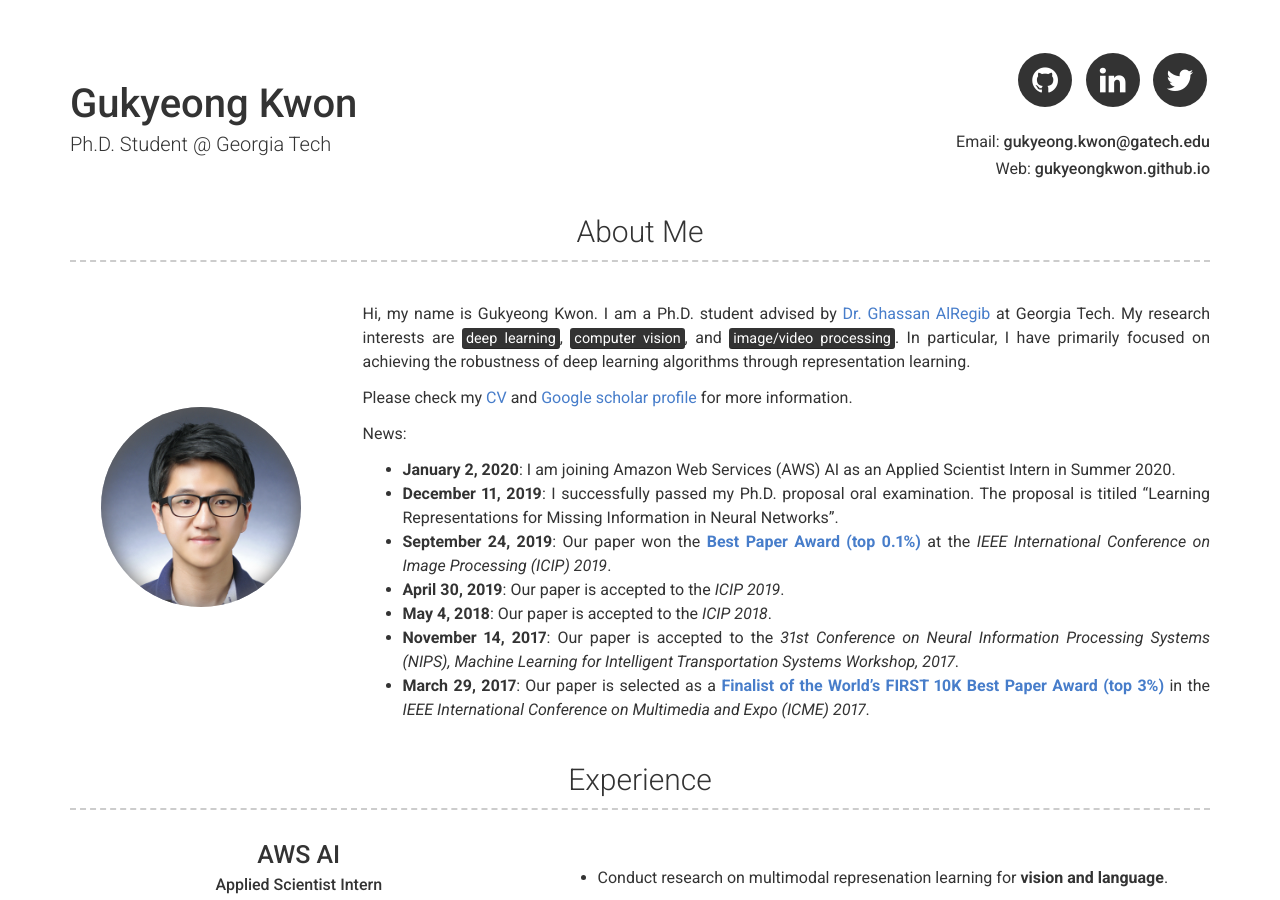
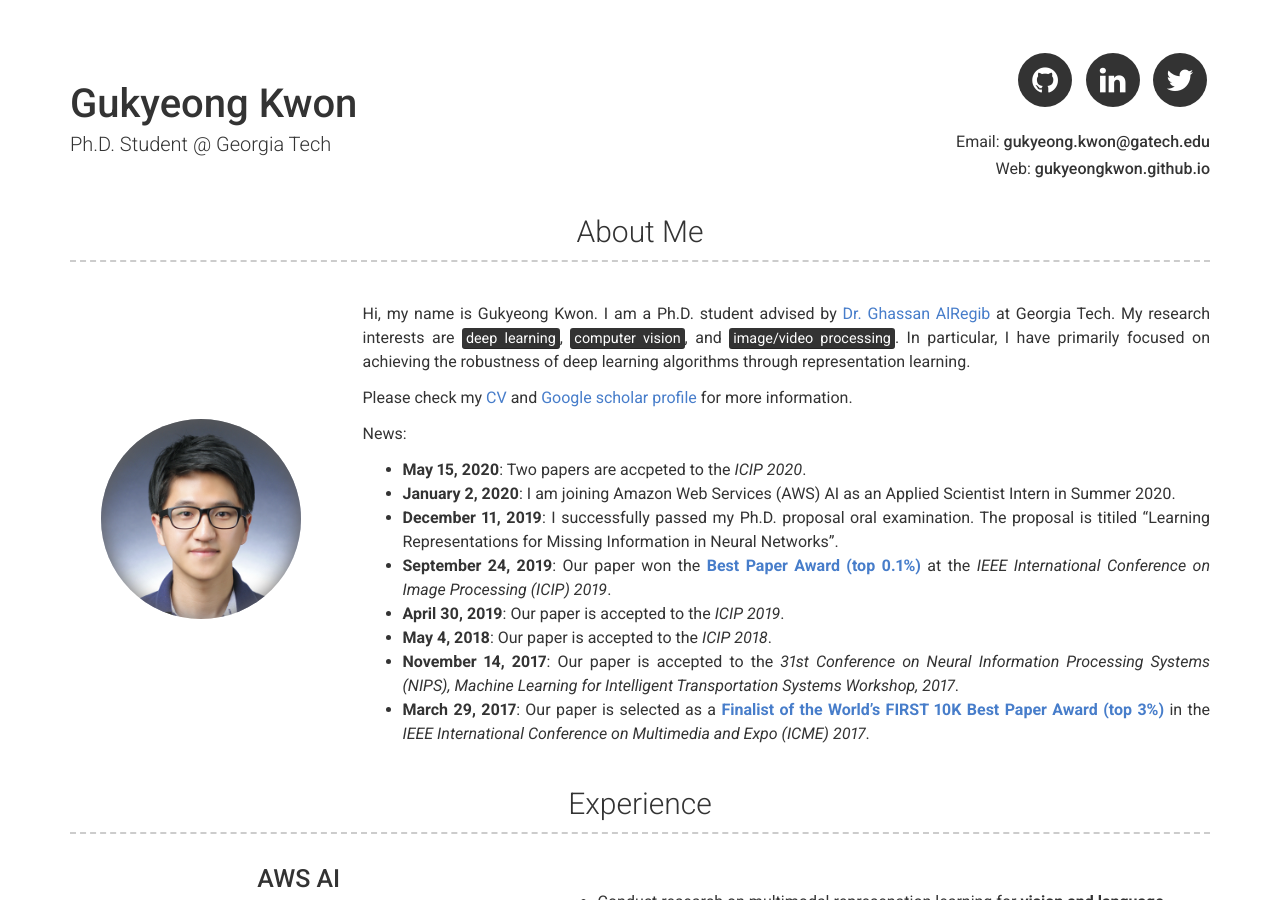
Before and after one commit to gukyeongkwon/gukyeongkwon.github.io, a Jekyll site: the page built from index.md, in a window 1280 px wide and 900 px high. Built offline with Jekyll 4.4.1, drawn with Linux system fonts in a browser that asks for light colours.

Commit message:
News update for ICIP 2020.

```diff
--- a/_config.yml
+++ b/_config.yml
@@ -33,6 +33,7 @@ about_content: | # this will include new lines to allow paragraphs
   Please check my [CV](resume/Gukyeong_Kwon_CV.pdf){:target="_blank"} and [Google scholar profile](https://scholar.google.com/citations?user=So9yfEQAAAAJ&hl=en&oi=ao){:target="_blank"} for more information.
 
   News:
+    - **May 15, 2020**: Two papers are accpeted to the *ICIP 2020*.
     - **January 2, 2020**: I am joining Amazon Web Services (AWS) AI as an Applied Scientist Intern in Summer 2020.
     - **December 11, 2019**: I successfully passed my Ph.D. proposal oral examination. The proposal is titiled "Learning Representations for Missing Information in Neural Networks".
     - **September 24, 2019**: Our paper  won the [**Best Paper Award (top 0.1%)**](https://www.ece.gatech.edu/news/627107/olives-team-wins-ieee-icip-best-paper-award){:target="_blank"} at the *IEEE International Conference on Image Processing (ICIP) 2019*.
```
